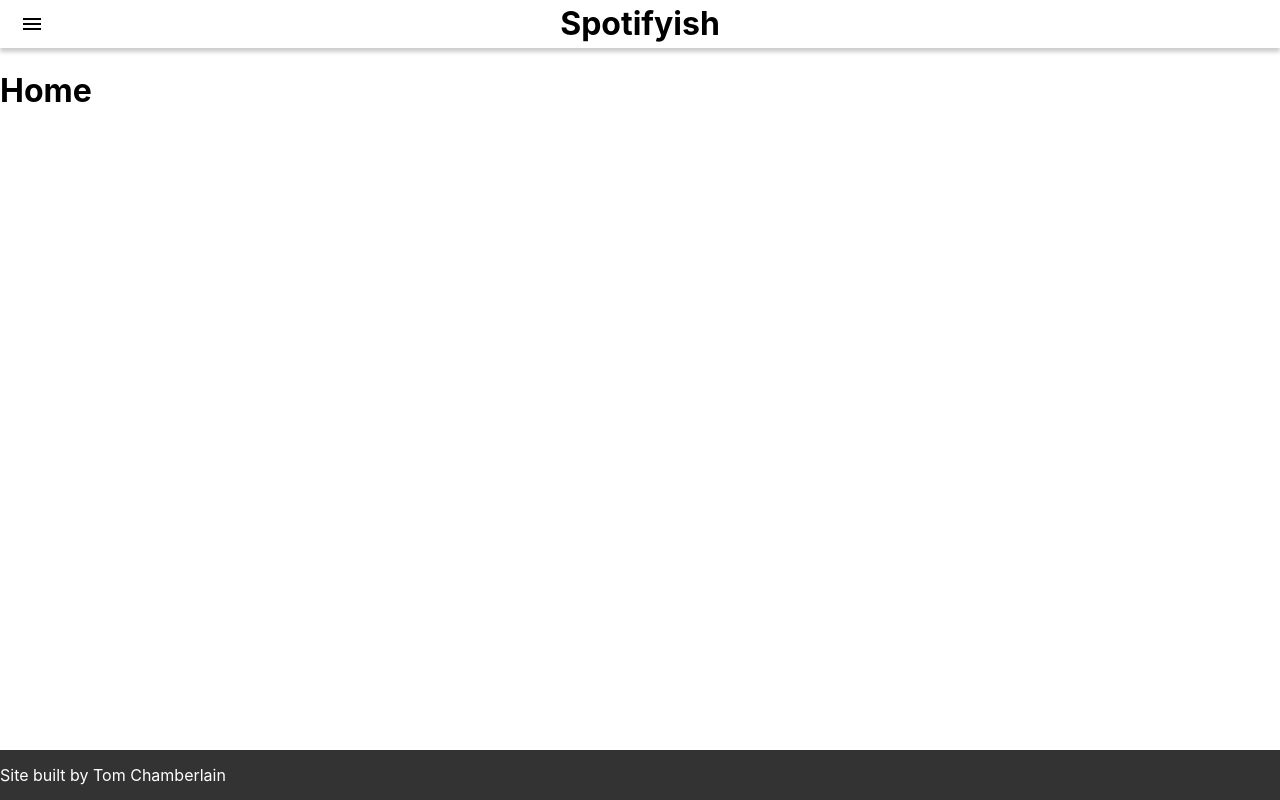
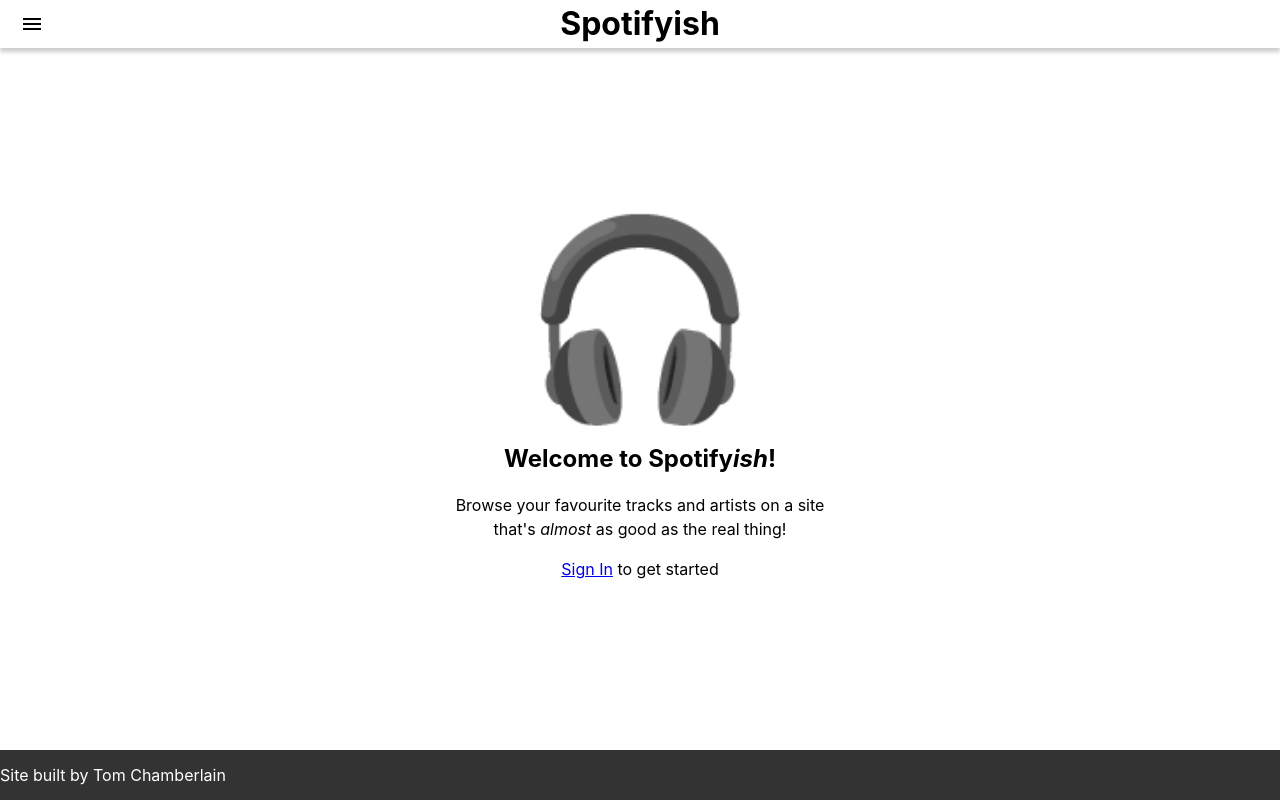
Before and after one commit to TomChamberlainUK/spotifyish-2.0, a Next.js app: page / in a window 1280 px wide. Built offline with nearby package versions, Linux system fonts and the light colour scheme; no server answers.

Commit message:
Added bare bones content and styling

```diff
--- a/pages/index.tsx
+++ b/pages/index.tsx
@@ -1,17 +1,67 @@
 import type { NextPage } from 'next';
-import Head from 'next/head';
+import Link from 'next/link';
+import { useSession } from 'next-auth/react';
 import Layout from '@components/Layout/Layout';
+import Switch from '@components/Switch/Switch';
+import styles from '@styles/home.module.scss';
 
 const Home: NextPage = () => {
 
+  const { status } = useSession();
+
   return (
     <Layout>
-      <Head>
-        <title>Spotifyish</title>
-        <meta name="description" content="Generated by create next app" />
-        <link rel="icon" href="/favicon.svg" />
-      </Head>
-      <h1>Home</h1>
+      <div className={styles.container}>
+        <div className={styles.textContainer}>
+          <span className={styles.headphonesEmoji}>
+            🎧
+          </span>
+          <h2 className={styles.heading}>
+            Welcome to Spotify<span className={styles.italic}>ish</span>!
+          </h2>
+          <p className={styles.paragraph}>
+            Browse your favourite tracks and artists on a site that's <span className={styles.italic}>almost</span> as good as the real thing!
+          </p>
+          <p className={styles.paragraph}>
+            <Switch
+              condition={status}
+              caseHandlers={[
+                {
+                  conditionCase: 'loading',
+                  handler: <>Loading...</>
+                },
+                {
+                  conditionCase: 'unauthenticated',
+                  handler: (
+                    <>
+                      <Link href="/api/auth/signin">
+                        <a>Sign In</a>
+                      </Link>
+                      {' '}
+                      to get started
+                    </>
+                  )
+                },
+                {
+                  conditionCase: 'authenticated',
+                  handler: (
+                    <>
+                      <Link href="/profile">
+                        <a>Profile</a>
+                      </Link>
+                      {' | '}
+                      <Link href="/recently-played">
+                        <a>Recently Played</a>
+                      </Link>
+                    </>
+                  )
+                }
+              ]}
+              defaultHandler={<>An error has occurred, please refresh your browser.</>}
+            />
+          </p>
+        </div>
+      </div>
     </Layout>
   );
 }
--- /dev/null
+++ b/styles/home.module.scss
@@ -0,0 +1,22 @@
+.container {
+  display: grid;
+  place-content: center;
+  height: 100%;
+}
+
+.textContainer {
+  text-align: center;
+  width: 25rem;
+}
+
+.headphonesEmoji {
+  font-size: 12rem;
+}
+
+.paragraph {
+  line-height: 150%;
+}
+
+.italic {
+  font-style: italic;
+}
```
